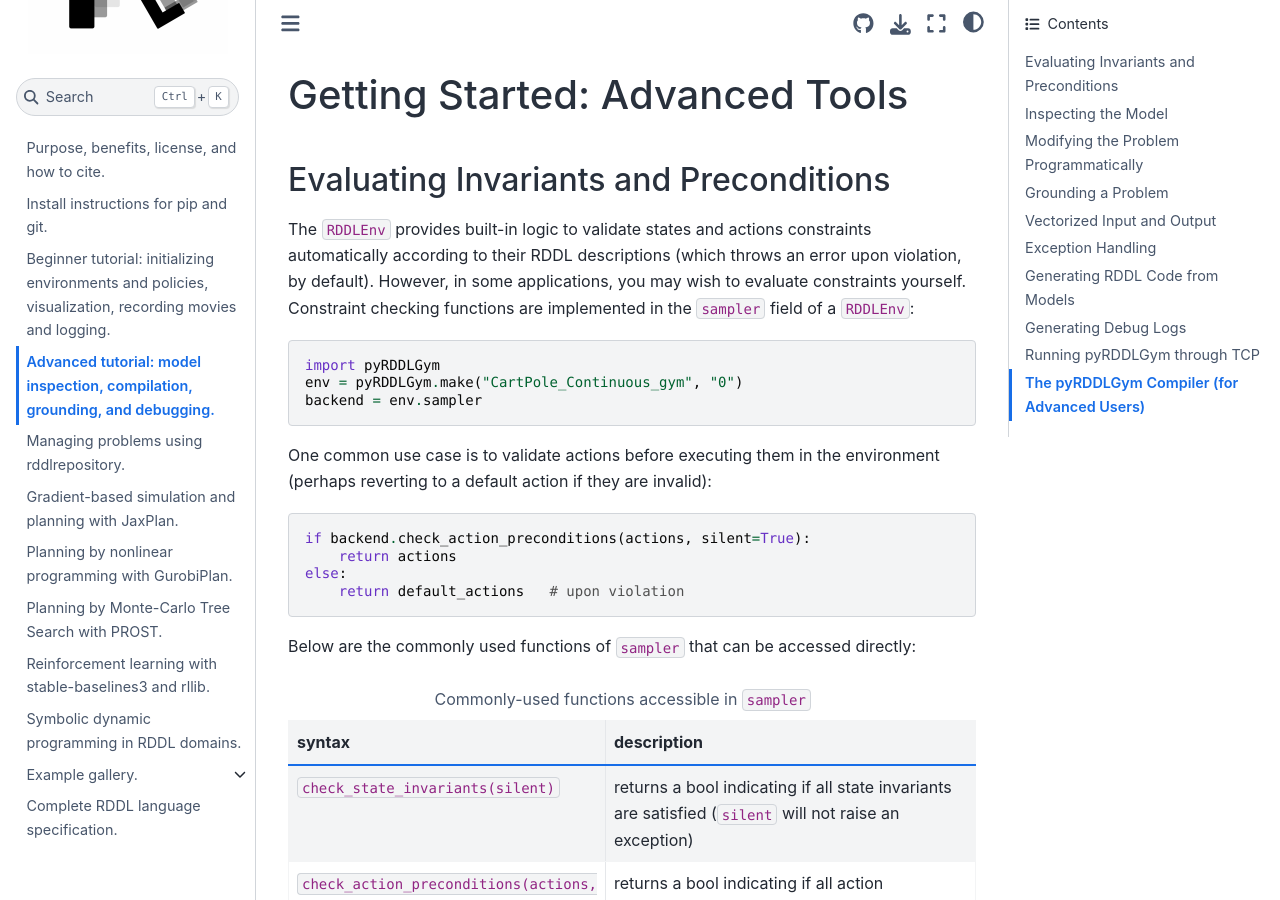
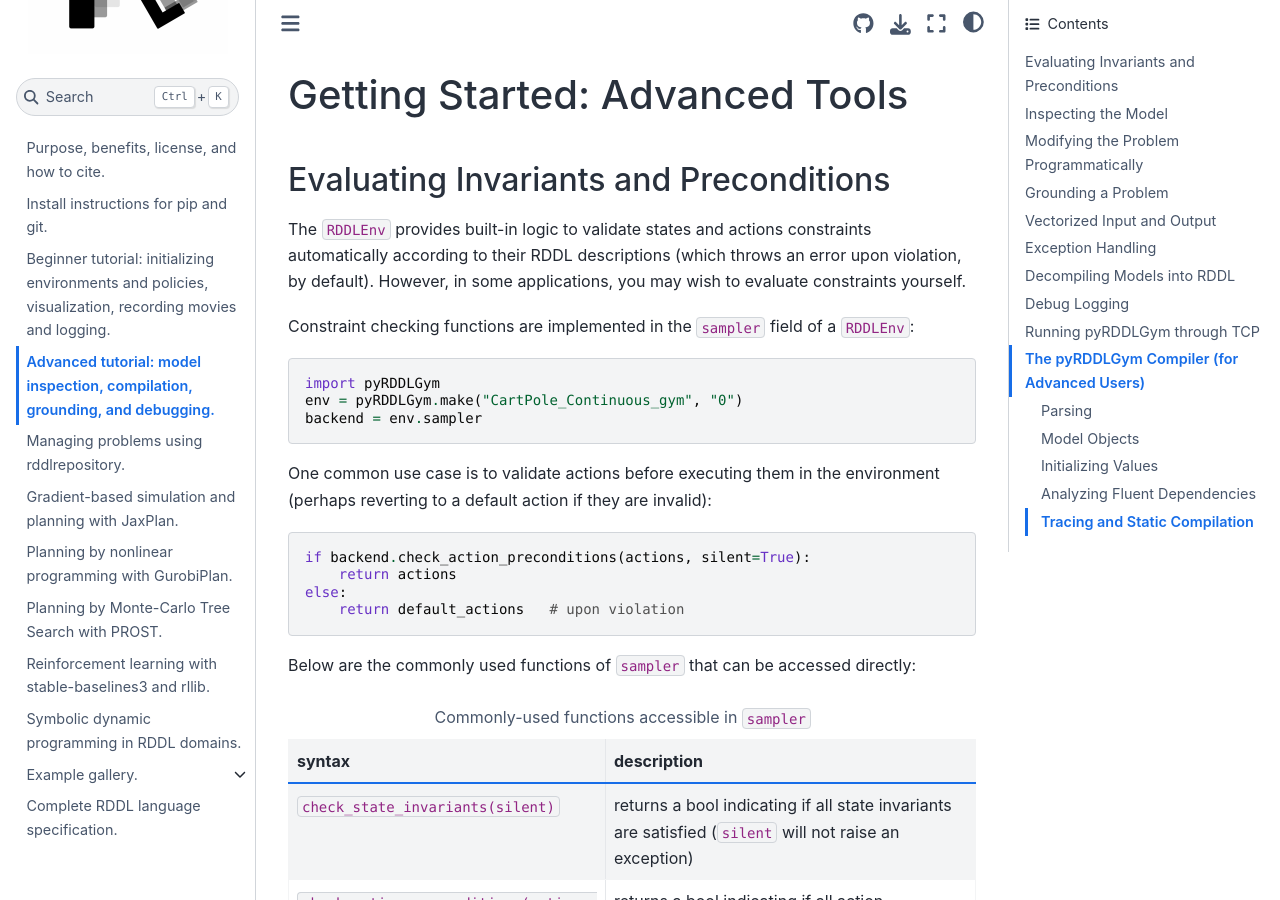
Before and after one commit to pyrddlgym-project/pyRDDLGym, a Sphinx documentation site: the page built from docs/start2.rst, in a window 1280 px wide and 900 px high. Built offline with Sphinx 7.4.7 and the Sphinx Book theme 1.1.4, drawn with Linux system fonts in a browser that asks for light colours; pages that are not in the unit, such as notebooks, are missing from menus; some of the changed text lies outside the part shown.

Commit message:
Update start2.rst

```diff
--- a/docs/start2.rst
+++ b/docs/start2.rst
@@ -6,8 +6,9 @@ Evaluating Invariants and Preconditions
 
 The ``RDDLEnv`` provides built-in logic to validate states and actions constraints automatically
 according to their RDDL descriptions (which throws an error upon violation, by default). However,
-in some applications, you may wish to evaluate constraints yourself. Constraint checking functions are
-implemented in the ``sampler`` field of a ``RDDLEnv``:
+in some applications, you may wish to evaluate constraints yourself.
+
+Constraint checking functions are implemented in the ``sampler`` field of a ``RDDLEnv``:
 
 .. code-block:: python
 
@@ -24,7 +25,6 @@ One common use case is to validate actions before executing them in the environm
         return actions
     else:
         return default_actions   # upon violation
-
 
 Below are the commonly used functions of ``sampler`` that can be accessed directly:
 
@@ -158,14 +158,14 @@ and all expressions are replaced by sets of expressions whose p-variable depende
 counterparts. In all cases, the grounded and lifted representations should produce the same numerical results,
 albeit in a slightly different format.
 
-pyRDDLGym provides a convenient class for producing a grounded model from a lifted domain representation, as shown below:
+pyRDDLGym provides a convenient API for producing a grounded model:
 
 .. code-block:: python
 
     from pyRDDLGym.core.grounder import RDDLGrounder
-    grounded = RDDLGrounder(env.model._AST).ground()
+    model = RDDLGrounder(env.model._AST).ground()
 
-The ``grounded`` object returned is also an environment model, so a lot of the functionality described on this page also applies to it.
+Much of the functionality for inspecting and operating on models described on this page also apply to grounded models.
 
 .. warning::
    Currently, the grounder only supports RDDL 1.0 syntax. Therefore, it does not ground
@@ -233,7 +233,7 @@ More details about controlling error handling behavior can be found
    for all values of ``?x``, regardless of the branch condition, and will thus trigger an exception if ``pvar(?x) == 0``
    for some value of ``?x``. For the time being, we recommend suppressing errors as described above.
 
-Generating RDDL Code from Models
+Decompiling Models into RDDL
 --------------------------
 
 It is possible to decompile a Python model object back into (cleaned up) RDDL code. This is useful for
@@ -247,7 +247,7 @@ generating RDDL descriptions of problems that have been modified programmaticall
     instance_rddl = decompiler.decompile_instance(model)    # instance.rddl
 
 
-Generating Debug Logs
+Debug Logging
 --------------------------
 
 To log information about the RDDL compilation to a file for debugging:
@@ -326,6 +326,9 @@ These objects include outputs from several distinct stages of compilation:
    * - `RDDLObjectsTracer <https://github.com/pyrddlgym-project/pyRDDLGym/blob/main/pyRDDLGym/core/compiler/tracer.py>`_
      - Traces the RDDL AST to compile type information about each subexpression, and does type checking.
 
+Parsing
+^^^^^^^^^^^^^^^^^^^
+
 The following code illustrates the parsing of a domain description,
 returning a ``RDDL`` object that represents its AST representation:
 
@@ -339,6 +342,9 @@ returning a ``RDDL`` object that represents its AST representation:
     parser.build()
     ast = parser.parse(rddl_string)
 
+Model Objects
+^^^^^^^^^^^^^^^^^^^
+
 The AST can then be passed to a ``RDDLPlanningModel``, which compiles
 the AST into a user-friendly API with accessible properties and functions
 for operating on and modifying the (lifted) domain:
@@ -348,6 +354,9 @@ for operating on and modifying the (lifted) domain:
     from pyRDDLGym.core.compiler.model import RDDLLiftedModel
     model = RDDLLiftedModel(ast)
 
+Initializing Values
+^^^^^^^^^^^^^^^^^^^
+
 It is now possible to extract the initial values of the pvariables by using a ``RDDLValueInitializer``,
 which reads from the ``init-fluents`` block in the instance whenever possible, and
 otherwise from the ``default`` values in the domain:
@@ -356,6 +365,9 @@ otherwise from the ``default`` values in the domain:
 
     from pyRDDLGym.core.compiler.initializer import RDDLValueInitializer
     values = RDDLValueInitializer(model).initialize()
+
+Analyzing Fluent Dependencies
+^^^^^^^^^^^^^^^^^^^
 
 It is also possible to compute the graph that summarizes the pvariables/CPFs on which each CPF depends,
 and run a topological sort on the graph to determine the correct order of CPF evaluation:
@@ -374,6 +386,8 @@ and run a topological sort on the graph to determine the correct order of CPF ev
        Related example: Analyzing fluent dependencies and evaluation order.
    </a>
 
+Tracing and Static Compilation
+^^^^^^^^^^^^^^^^^^^
 
 Finally, the code can be traced to compile static type information about each subexpression in the AST, which
 includes for example any free parameters in the scope of the subexpression and their types,
```
